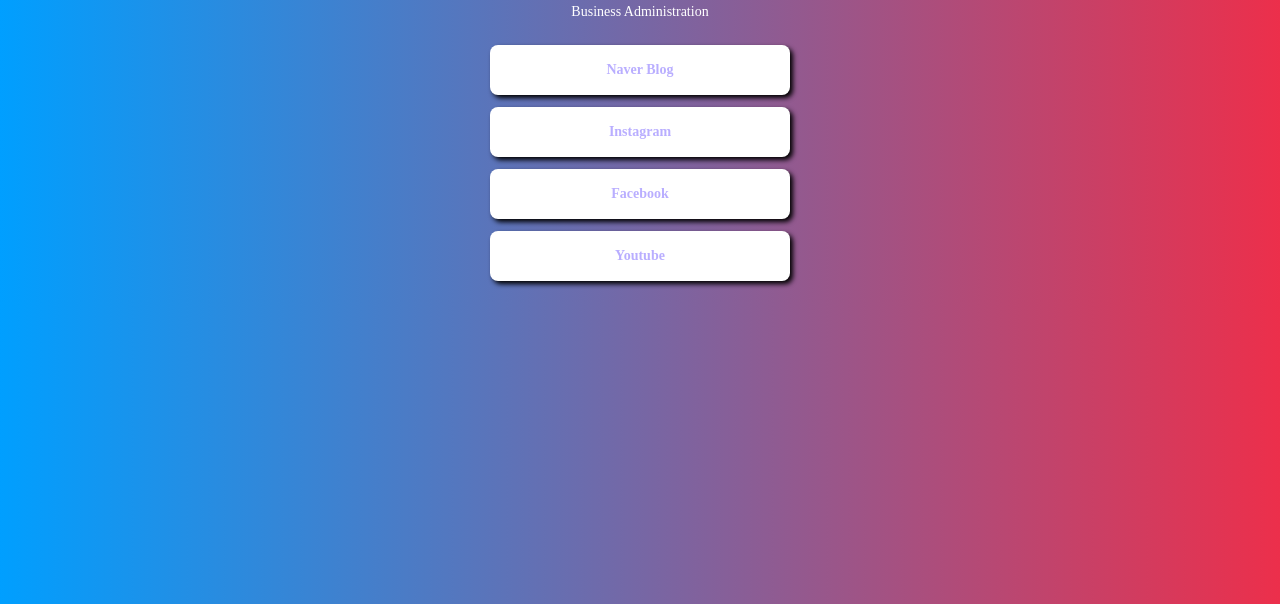
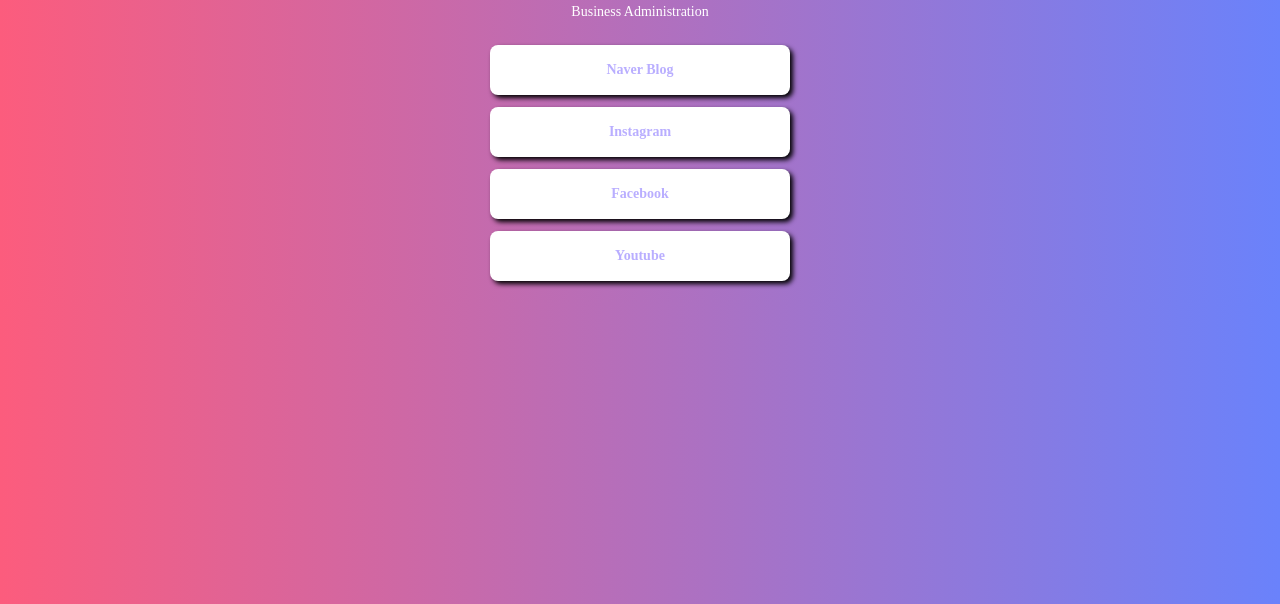
Before and after one commit to woobin125/mypage, a plain HTML site: page index.html in a window 1280 px wide. Shown: the part 196-800 px from the top of the page. Drawn offline with Linux system fonts and the light colour scheme; a web font is replaced by a local one.

Commit message:
Update index.html

```diff
--- a/index.html
+++ b/index.html
@@ -14,9 +14,9 @@
                 font-family: "Pretendard",serif;
             }
            body {
-                background: #009FFF;  /* fallback for old browsers */
-                background: -webkit-linear-gradient(to left, #ec2F4B, #009FFF);  /* Chrome 10-25, Safari 5.1-6 */
-                background: linear-gradient(to left, #ec2F4B, #009FFF); /* W3C, IE 10+/ Edge, Firefox 16+, Chrome 26+, Opera 12+, Safari 7+ */
+                background: #FC5C7D;  /* fallback for old browsers */
+                background: -webkit-linear-gradient(to left, #6A82FB, #FC5C7D);  /* Chrome 10-25, Safari 5.1-6 */
+                background: linear-gradient(to left, #6A82FB, #FC5C7D); /* W3C, IE 10+/ Edge, Firefox 16+, Chrome 26+, Opera 12+, Safari 7+ */
            }
 
            .profile {
```
